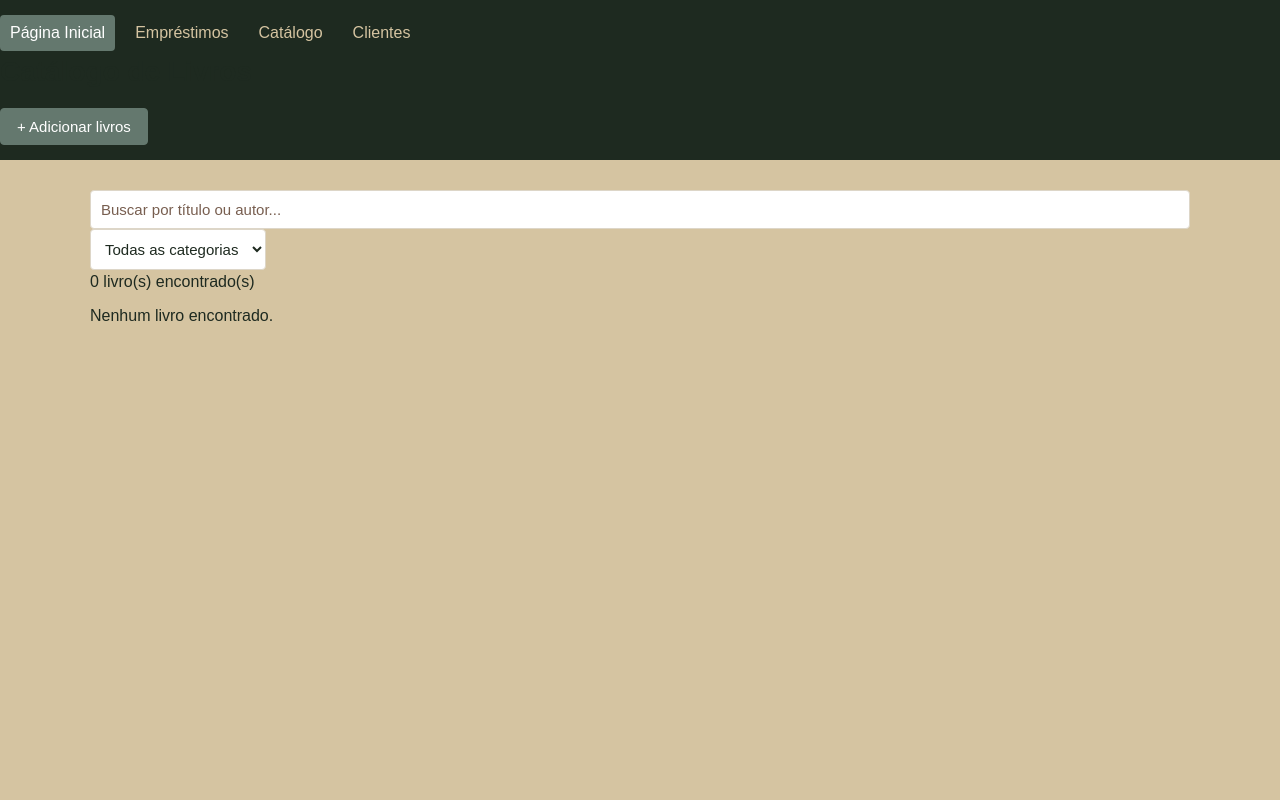
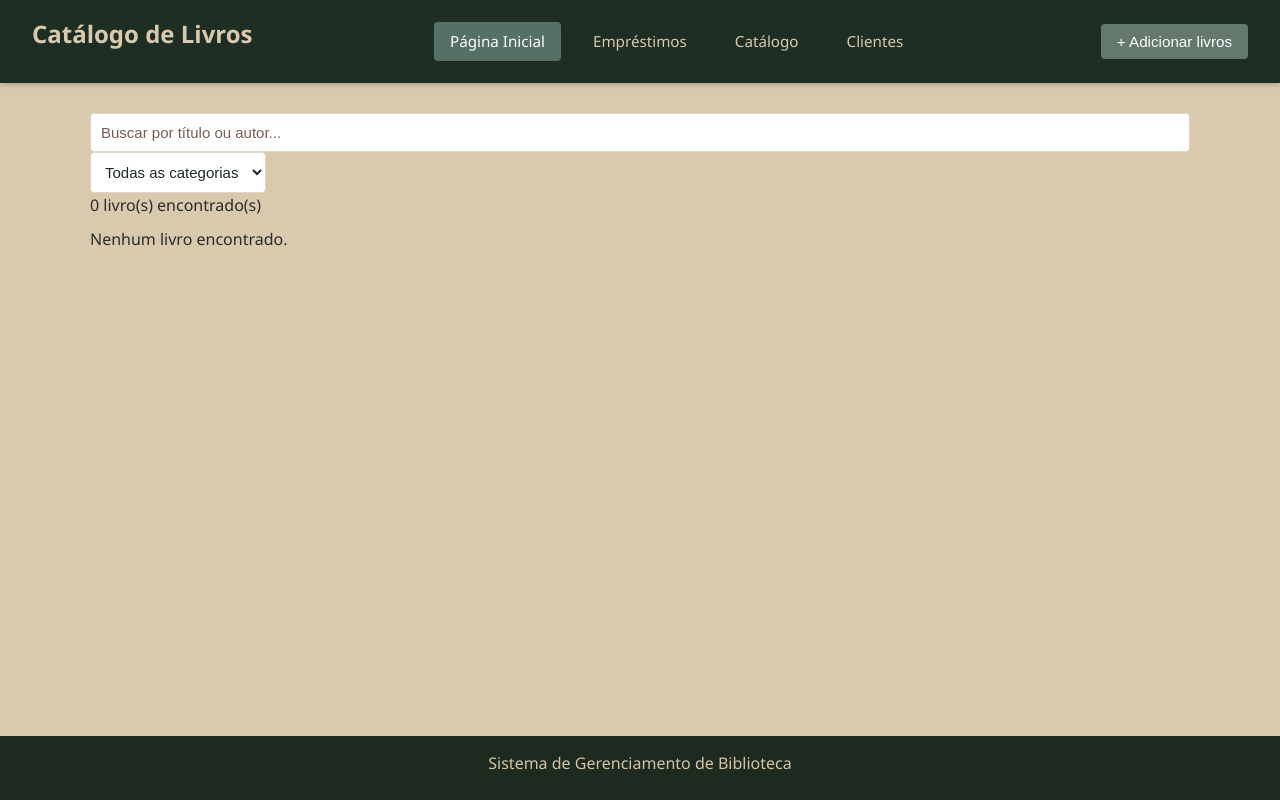
Before and after one commit to FelinoCarlos/Sistema-Biblioteca, a website: page catalogo.html in a window 1280 px wide. Drawn offline with Linux system fonts and the light colour scheme.

Commit message:
atualizando

```diff
--- a/Static/Css/catalogo.css
+++ b/Static/Css/catalogo.css
@@ -0,0 +1,73 @@
+/* Reset básico */
+* {
+  margin: 0;
+  padding: 0;
+  box-sizing: border-box;
+  font-family: 'Segoe UI', Tahoma, Geneva, Verdana, sans-serif;
+}
+
+body {
+  background-color: #d9caad; /* Bege da imagem */
+  color: #2b2b2b;
+  min-height: 100vh;
+}
+
+/* Header / Topo */
+.topo {
+  background-color: #1f2e24; /* Tom verde escuro da imagem */
+  padding: 1rem 2rem;
+  display: flex;
+  justify-content: space-between; /* Separa os itens: um na ponta esquerda, outro na direita */
+  align-items: center;            /* Alinha verticalmente no centro */
+  box-shadow: 0 2px 5px rgba(0, 0, 0, 0.2);
+}
+
+.topo h1 {
+  color: #d9caad;
+  font-size: 1.5rem;
+  font-weight: 700;
+}
+
+.navegacao {
+  display: flex;
+  gap: 1rem;
+  align-items: center;
+}
+
+/* Navegação */
+.navegacao {
+  display: flex;
+  gap: 1rem;
+  align-items: center;
+}
+
+.nav_link {
+  color: #d9caad;
+  text-decoration: none;
+  padding: 0.5rem 1rem;
+  border-radius: 4px;
+  font-size: 0.95rem;
+  transition: background-color 0.2s;
+}
+
+.nav_link:hover {
+  background-color: rgba(255, 255, 255, 0.1);
+}
+
+.nav_link.ativo {
+  background-color: #557065; /* Fundo do botão selecionado */
+  color: #ffffff;
+}
+
+/* Botões Globais */
+button {
+  cursor: pointer;
+  border: none;
+  border-radius: 4px;
+  font-size: 0.95rem;
+  transition: opacity 0.2s;
+}
+
+button:hover {
+  opacity: 0.9;
+}
--- a/catalogo.html
+++ b/catalogo.html
@@ -9,6 +9,8 @@
 </head>
 <body>
   <header class="topo">
+    <h1>Catálogo de Livros</h1>
+
     <nav class="navegacao">
     <a href="/index.html" class="nav_link ativo" data-link>Página Inicial</a>
             <a href="/emprestimo.html" class="nav_link" data-link>Empréstimos</a>
@@ -16,7 +18,7 @@
             <a href="/cliente.html" class="nav_link" data-link>Clientes</a>
     </nav>
 
-    <h1>Catálogo de Livros</h1>
+
 
     <button type="button" id="btn-buttonLivro">
       + Adicionar livros
@@ -71,3 +73,7 @@
  <script type="module" src="/Static/js/catalogo.js"></script>
 </body>
 </html>
+
+    <footer class="rodape-inicial">
+        <p>Sistema de Gerenciamento de Biblioteca</p>
+    </footer>
```
Also changed, not shown: emprestimo.html (+4 -0 lines), cliente.html (line endings or trailing spaces).
